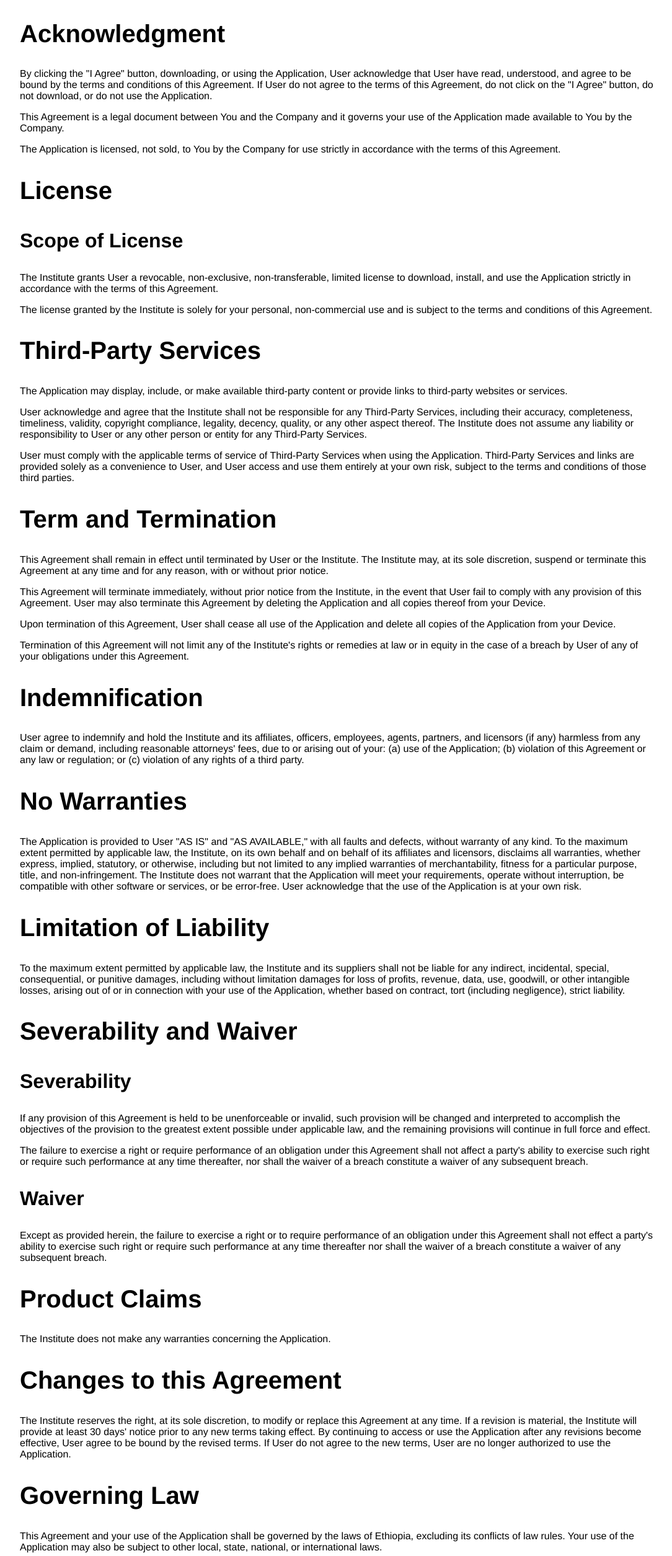
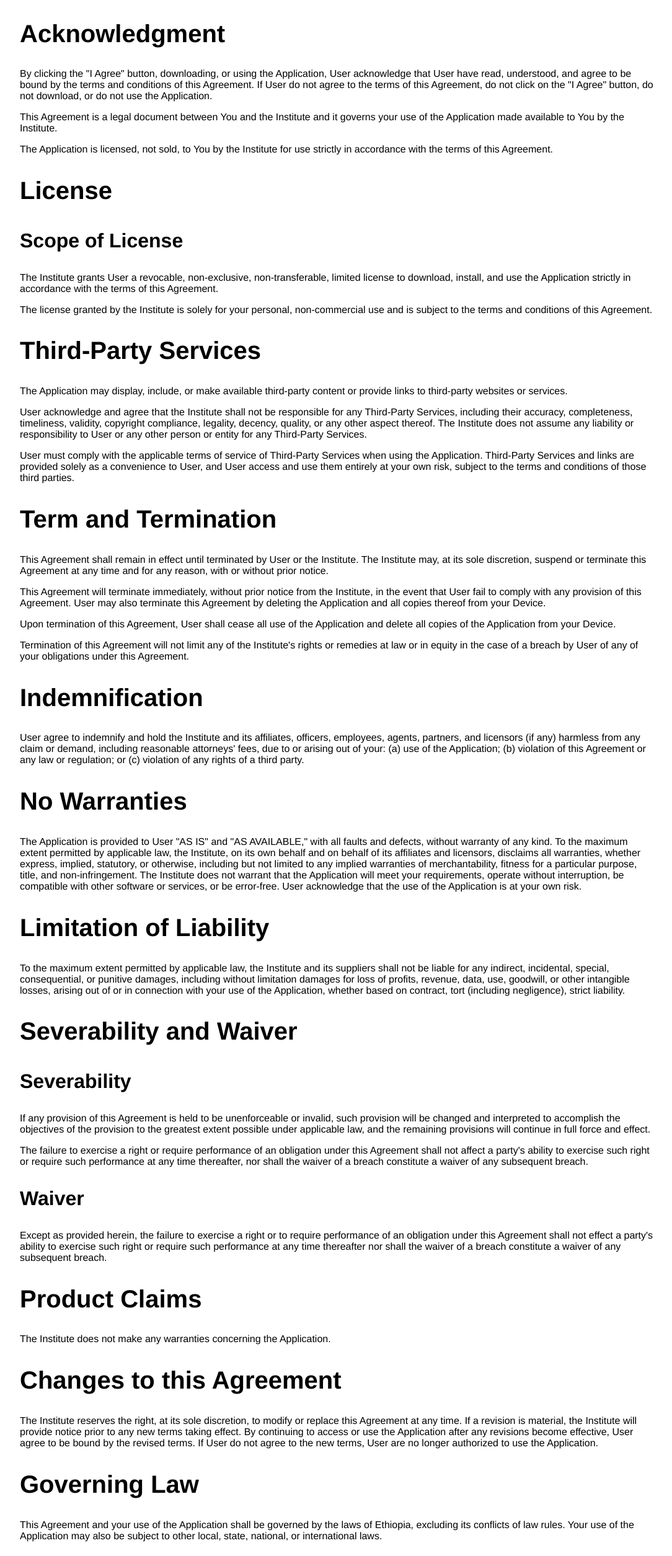
Before and after one commit to Learn-Transcribe-ET-Languages/EULA, a plain HTML site: page index.html in a window 1280 px wide. Shown: the part 990-3500 px from the top of the page at 62% size, without its empty margins (96-1180 px from the left). Drawn offline with Linux system fonts and the light colour scheme.

Commit message:
agreement update

```diff
--- a/index.html
+++ b/index.html
@@ -102,12 +102,12 @@
           "I Agree" button, do not download, or do not use the Application.
         </p>
         <p>
-          This Agreement is a legal document between You and the Company and it
-          governs your use of the Application made available to You by the
-          Company.
+          This Agreement is a legal document between You and the Institute and
+          it governs your use of the Application made available to You by the
+          Institute.
         </p>
         <p>
-          The Application is licensed, not sold, to You by the Company for use
+          The Application is licensed, not sold, to You by the Institute for use
           strictly in accordance with the terms of this Agreement.
         </p>
         <h1>License</h1>
@@ -236,11 +236,11 @@
         <p>
           The Institute reserves the right, at its sole discretion, to modify or
           replace this Agreement at any time. If a revision is material, the
-          Institute will provide at least 30 days' notice prior to any new terms
-          taking effect. By continuing to access or use the Application after
-          any revisions become effective, User agree to be bound by the revised
-          terms. If User do not agree to the new terms, User are no longer
-          authorized to use the Application.
+          Institute will provide notice prior to any new terms taking effect. By
+          continuing to access or use the Application after any revisions become
+          effective, User agree to be bound by the revised terms. If User do not
+          agree to the new terms, User are no longer authorized to use the
+          Application.
         </p>
 
         <h1>Governing Law</h1>
```
